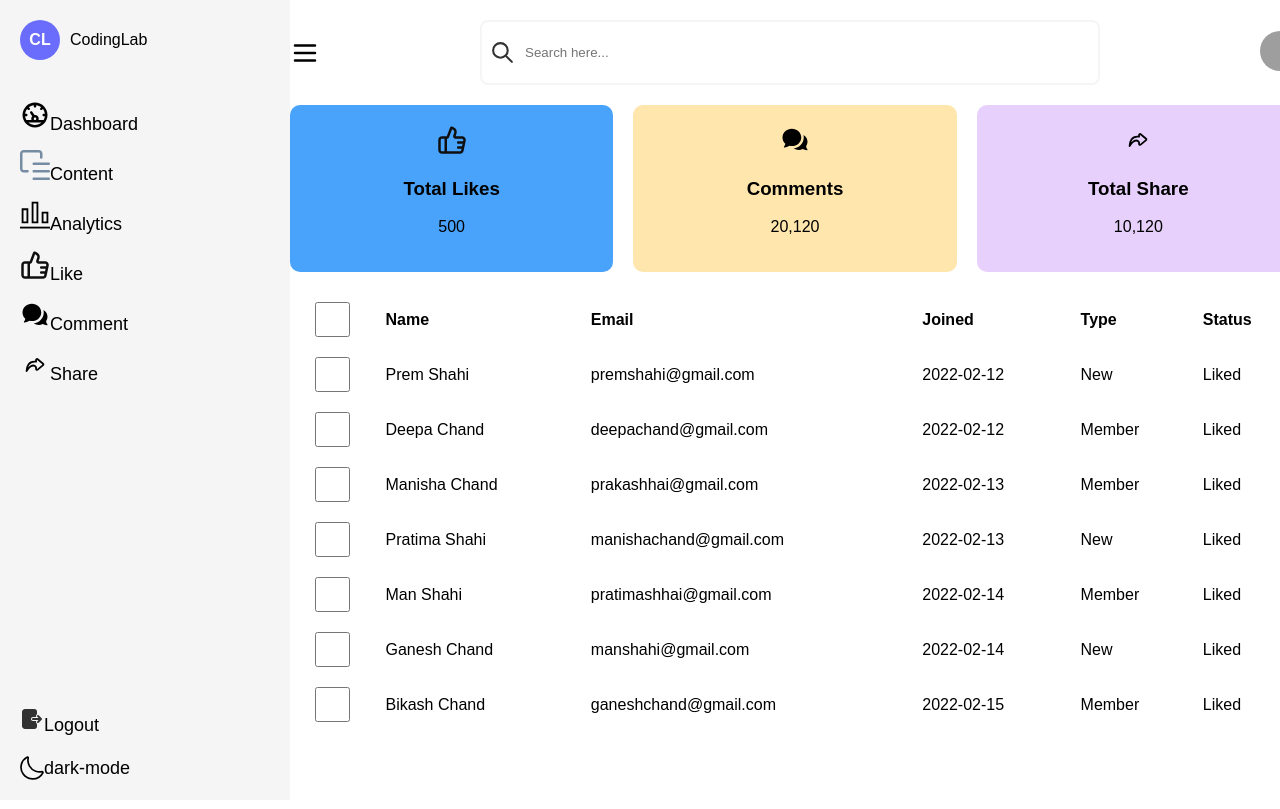
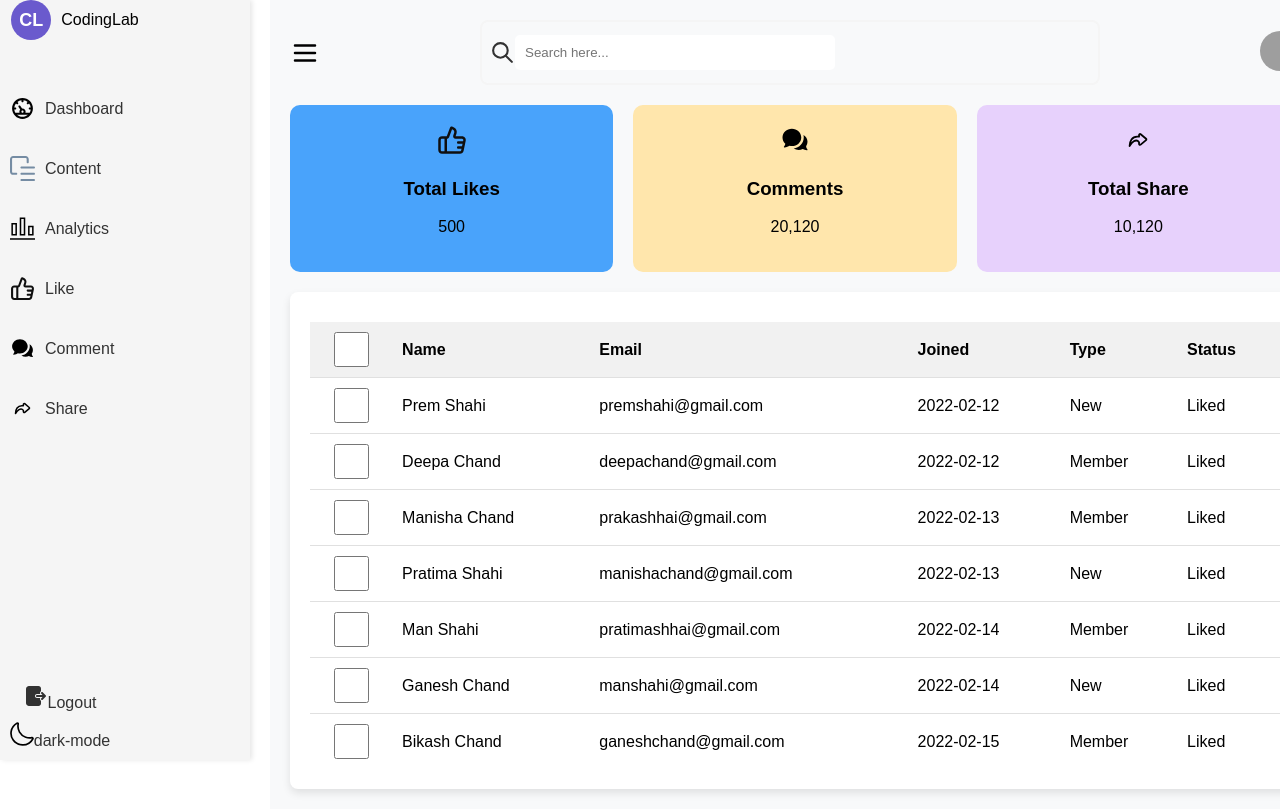
Before and after one commit to shokhruh61/3-oy-6-dars, a plain HTML site: page index.html in a window 1280 px wide. Shown: the top 809 px of the page. Drawn offline with Linux system fonts and the light colour scheme; grey boxes are pictures that could not be loaded.

Commit message:
admin panel

```diff
--- a/style/styles.css
+++ b/style/styles.css
@@ -9,67 +9,172 @@ body {
   margin: 0 auto;
 }
 .sidebar {
+  background-color: #f5f5f5;
   width: 250px;
-  background-color: #f5f5f5;
-  padding: 20px;
   height: 95vh;
+  display: flex;
   position: fixed;
+  flex-direction: column;
+  align-items: center;
+  box-shadow: 2px 0 5px rgba(0, 0, 0, 0.1);
 }
 
 .logo {
   display: flex;
   align-items: center;
-  margin-bottom: 40px;
+  margin-bottom: 30px;
+  margin-left: -100px;
 }
 
 .logo-circle {
-  background-color: #6a6dfb;
-  color: white;
-  border-radius: 50%;
   width: 40px;
   height: 40px;
+  background-color: #6a5acd;
+  color: #fff;
   display: flex;
   align-items: center;
   justify-content: center;
+  border-radius: 50%;
+  margin-right: 10px;
   font-weight: bold;
-  margin-right: 10px;
+  font-size: 18px;
 }
 
 .nav-links {
-  list-style-type: none;
+  list-style: none;
   padding: 0;
+  width: 100%;
 }
 
 .nav-links li {
-  margin: 15px 0;
+  width: 100%;
+  margin-bottom: 15px;
 }
 
 .nav-links a {
   text-decoration: none;
-  color: black;
-  font-size: 18px;
+  color: #333;
+  display: flex;
+  align-items: center;
+  padding: 10px;
+  border-radius: 5px;
+  transition: background-color 0.3s ease;
+  width: 100%;
+}
+
+.nav-links a:hover {
+  background-color: #e0e0e0;
+}
+
+.nav-links img {
+  margin-right: 10px;
+  width: 25px;
+  height: 25px;
 }
 
 .bottom-links {
-  position: absolute;
-  bottom: 20px;
-  width: 90%;
+  margin-top: auto;
+  text-align: center;
+  width: 100%;
+  margin-left: -130px;
 }
 
-.bottom-links .logout {
+.bottom-links a {
+  text-decoration: none;
+  color: #333;
   display: block;
-  margin-bottom: 20px;
-  text-decoration: none;
-  color: black;
-  font-size: 18px;
+  margin: 10px 0;
 }
 
-.dark-mode a {
+
+.dark-mode input[type="checkbox"] {
+  margin-right: 10px;
+}
+
+.main-content {
+  flex: 1;
+  padding: 20px;
+  background-color: #f8f9fa;
+}
+
+.header {
+  display: flex;
+  justify-content: space-between;
+  align-items: center;
+  margin-bottom: 20px;
+}
+
+.search-bar {
+  width: 250px;
+  padding: 8px;
+  border: 1px solid #ccc;
+  border-radius: 5px;
+}
+
+.profile img {
+  width: 40px;
+  height: 40px;
+  border-radius: 50%;
+}
+
+.dashboard-cards {
+  display: flex;
+  justify-content: space-between;
+  margin-bottom: 20px;
+}
+
+.card {
+  width: 30%;
+  background-color: #ffffff;
+  border-radius: 8px;
+  padding: 20px;
+  box-shadow: 0 4px 8px rgba(0, 0, 0, 0.1);
   display: flex;
   align-items: center;
-  text-decoration: none;
-  color: black;
-  font-size: 18px;
+  justify-content: center;
+}
+
+.card-content {
+  text-align: center;
+}
+
+.card img {
+  margin-bottom: 10px;
+}
+
+.recent-activity {
+  background-color: #ffffff;
+  padding: 20px;
+  border-radius: 8px;
+  box-shadow: 0 4px 8px rgba(0, 0, 0, 0.1);
+}
+
+table {
+  width: 100%;
+  border-collapse: collapse;
+  margin-top: 10px;
+}
+
+thead {
+  background-color: #f1f1f1;
+}
+
+thead th {
+  padding: 10px;
+  text-align: left;
+}
+
+tbody td {
+  padding: 10px;
+  border-top: 1px solid #e0e0e0;
+}
+
+tbody tr:hover {
+  background-color: #f9f9f9;
+}
+
+input[type="checkbox"] {
+  cursor: pointer;
 }
 
 .main-content {
```
